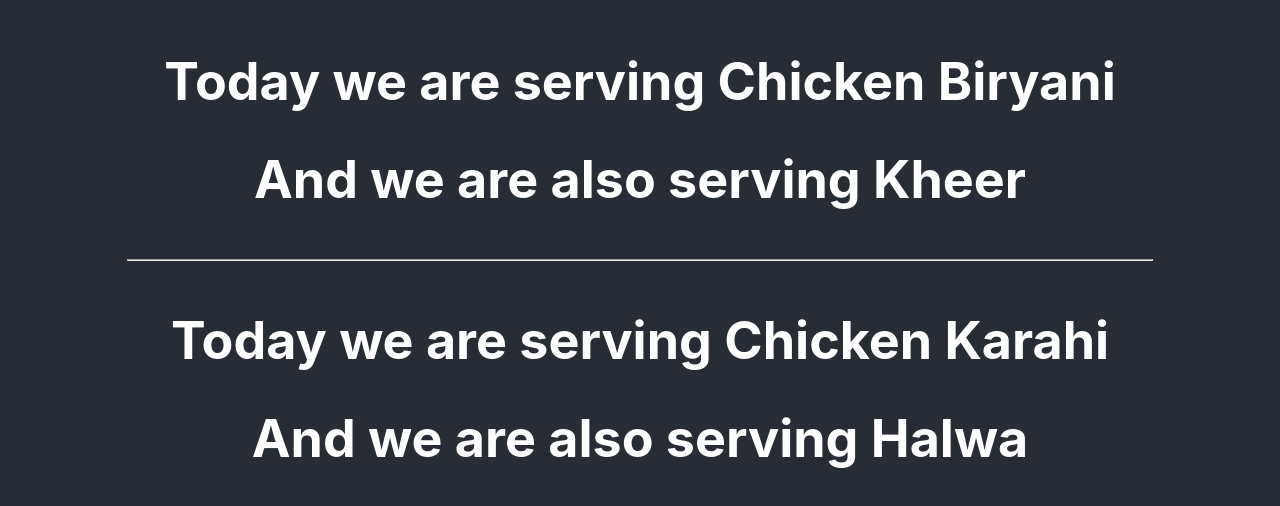
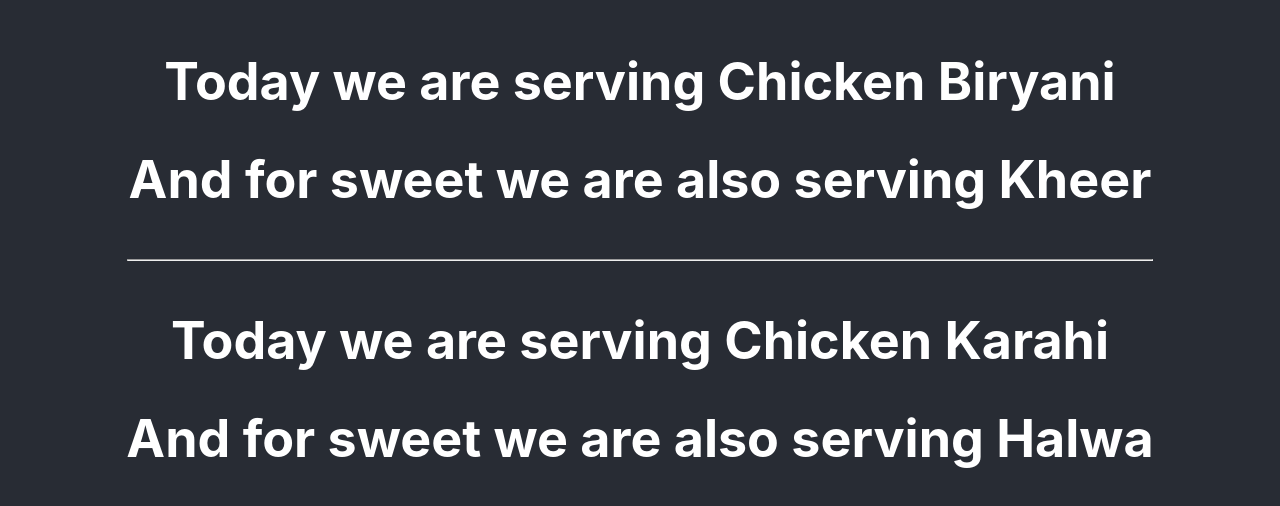
Before and after one commit to JalalAmeerzai/Panacloud-Bootcamp-c2, a React (Create React App) app: page / in a window 1280 px wide. Shown: the part 140-646 px from the top of the page. Built offline with nearby package versions, Linux system fonts and the light colour scheme.

Commit message:
Component created using arrow functions

```diff
--- a/src/dinner.js
+++ b/src/dinner.js
@@ -1,10 +1,19 @@
 import React from 'react';
 
-function Dinner(props){
+// function Dinner(props){
+//     return (
+//         <div className="App">
+//             <h1>Today we are serving {props.dishName}</h1>
+//             <h1>And we are also serving {props.sweetName}</h1>
+//         </div>
+//     );
+// }
+
+let Dinner = (props) => {
     return (
-        <div className="App">
+        <div>
             <h1>Today we are serving {props.dishName}</h1>
-            <h1>And we are also serving {props.sweetName}</h1>
+            <h1>And for sweet we are also serving {props.sweetName}</h1>
         </div>
     );
 }
```
